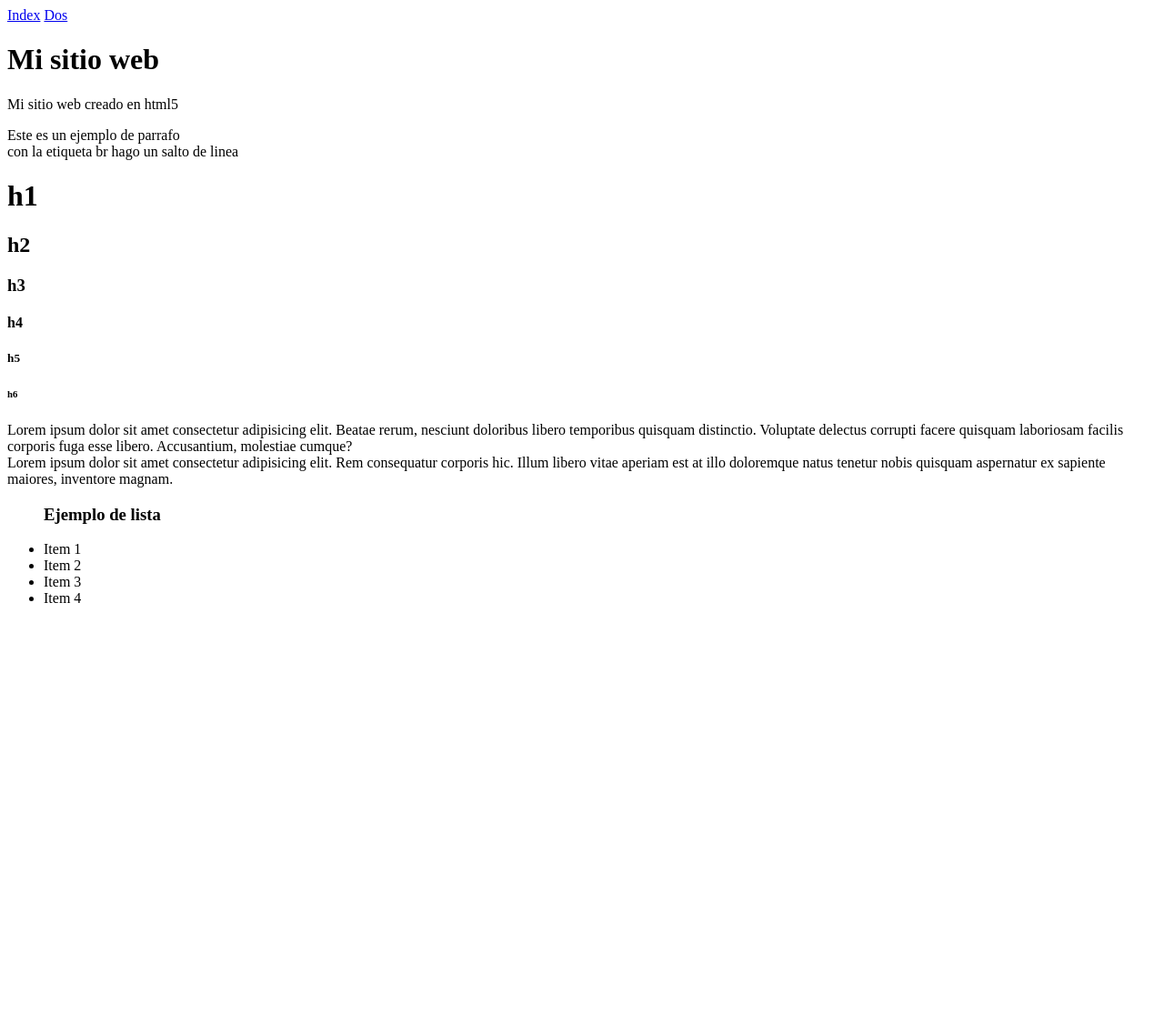
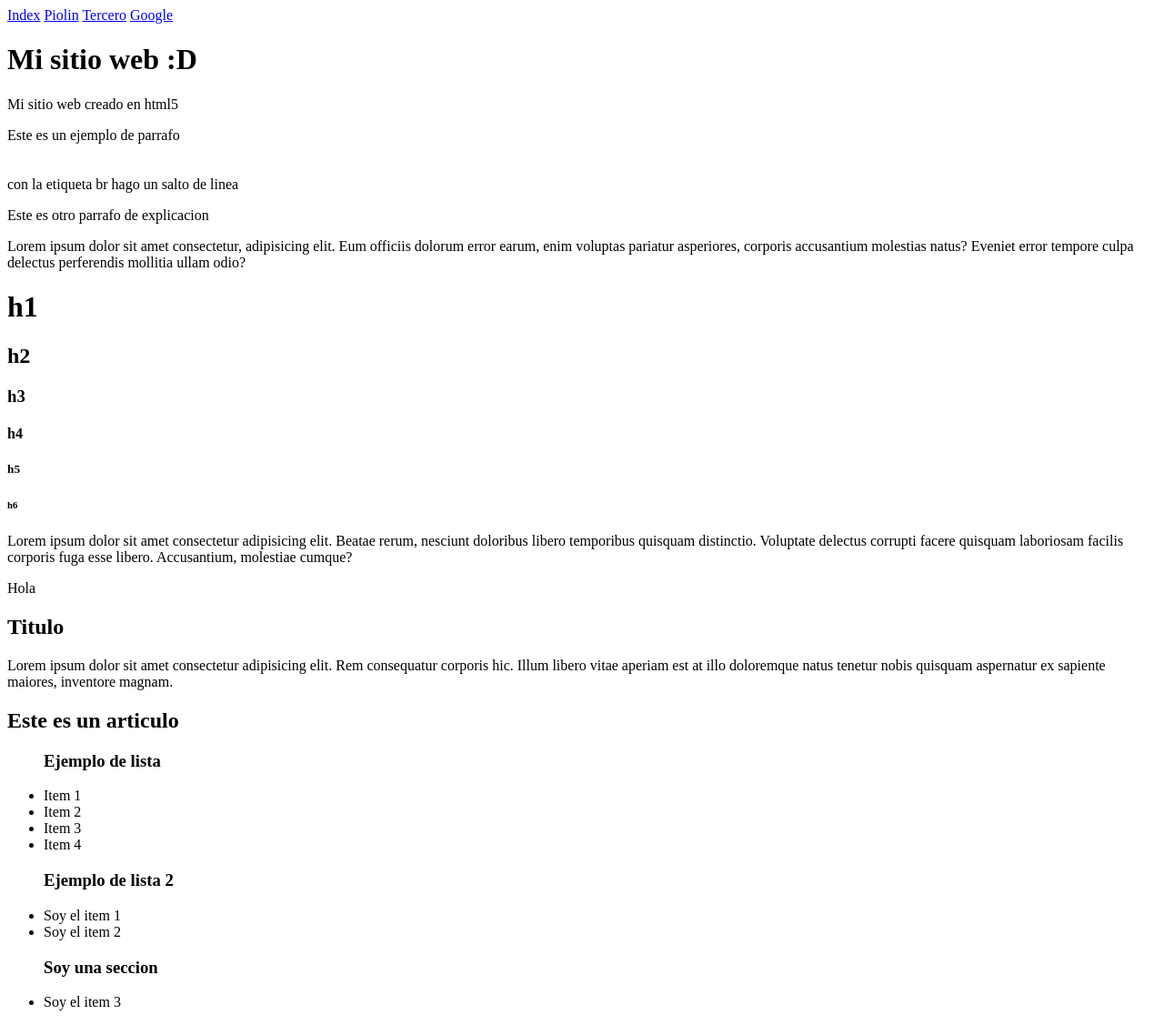
Before and after one commit to Yosoyfr/TALLERES_INTERMEDIAS_1S2021, a plain HTML site: page Clase 1/index.html in a window 1280 px wide. Shown: the whole page at 91% size. Before the commit the page ends 800 px from the top, so only its background shows below. Drawn offline with Linux system fonts and the light colour scheme.

Commit message:
[TALLER 1]: Video

```diff
--- a/Clase 1/index.html
+++ b/Clase 1/index.html
@@ -1,35 +1,50 @@
 <!DOCTYPE html>
 <html lang="es">
-
   <head>
-  <title>TALLER HTML</title>
+    <title>TALLER HTML PARA ELECTRICA</title>
     <meta charset="utf-8" />
-  <meta name="description" content="Descripcion de la pagina">
-  <link rel="shortcut icon" href="https://image.flaticon.com/icons/png/512/919/919827.png" />
+    <meta name="description" content="Esta pagina es la primera del taller" />
+    <link
+      rel="shortcut icon"
+      href="https://image.flaticon.com/icons/png/512/919/919827.png"
+    />
   </head>
 
   <body>
     <!---Esto es un comentario-->
+    <!--Esto es otro comentario-->
 
     <!---NavBar-->
     <nav>
       <a class="active" href="index.html">Index</a>
-    <a href="second.html">Dos</a>
+      <a href="second.html">Piolin</a>
+      <a href="third.html">Tercero</a>
+      <a href="google.com">Google</a>
     </nav>
 
     <!---Encabezado-->
     <header>
-    <h1>Mi sitio web</h1>
+      <h1>Mi sitio web :D</h1>
       <p>Mi sitio web creado en html5</p>
     </header>
 
     <!---Parrafo-->
     <p>
-    Este es un ejemplo de parrafo <br>
+      Este es un ejemplo de parrafo <br />
+      <br />
+      <br />
       con la etiqueta br hago un salto de linea
     </p>
+    <p>Este es otro parrafo de explicacion</p>
 
-  <!---Etiquetas-->
+    <p>
+      Lorem ipsum dolor sit amet consectetur, adipisicing elit. Eum officiis
+      dolorum error earum, enim voluptas pariatur asperiores, corporis
+      accusantium molestias natus? Eveniet error tempore culpa delectus
+      perferendis mollitia ullam odio?
+    </p>
+
+    <!---Etiquetas de titulo-->
     <h1>h1</h1>
     <h2>h2</h2>
     <h3>h3</h3>
@@ -39,15 +54,20 @@
 
     <!--Seccion-->
     <section>
-    Lorem ipsum dolor sit amet consectetur adipisicing elit. Beatae rerum, nesciunt doloribus libero temporibus quisquam
-    distinctio. Voluptate delectus corrupti facere quisquam laboriosam facilis corporis fuga esse libero. Accusantium,
-    molestiae cumque?
+      Lorem ipsum dolor sit amet consectetur adipisicing elit. Beatae rerum,
+      nesciunt doloribus libero temporibus quisquam distinctio. Voluptate
+      delectus corrupti facere quisquam laboriosam facilis corporis fuga esse
+      libero. Accusantium, molestiae cumque?
+      <p>Hola</p>
+      <h1>Titulo</h1>
     </section>
 
     <!--Articulo-->
     <article>
-    Lorem ipsum dolor sit amet consectetur adipisicing elit. Rem consequatur corporis hic. Illum libero vitae aperiam
-    est at illo doloremque natus tenetur nobis quisquam aspernatur ex sapiente maiores, inventore magnam.
+      Lorem ipsum dolor sit amet consectetur adipisicing elit. Rem consequatur
+      corporis hic. Illum libero vitae aperiam est at illo doloremque natus
+      tenetur nobis quisquam aspernatur ex sapiente maiores, inventore magnam.
+      <h2>Este es un articulo</h2>
     </article>
 
     <!---Lista-->
@@ -59,15 +79,21 @@
       <li>Item 4</li>
     </ul>
 
+    <ul>
+      <h3>Ejemplo de lista 2</h3>
+      <li>Soy el item 1</li>
+      <li>Soy el item 2</li>
+      <h3>Soy una seccion</h3>
+      <li>Soy el item 3</li>
+    </ul>
+
     <script>
       //Ejemplo de script dentro de un html
-    console.log("Hello World!")
-    let arr = [1, 2, 3, 4, 5]
+      console.log("Hello Electricos!");
+      let arr = [1, 2, 3, 4, 5, 6, 7];
       for (const iterator of arr) {
-      console.log(iterator)
+        console.log(iterator);
       }
     </script>
-
   </body>
-
 </html>
```
Also changed, not shown: Clase 1/second.html (+17 -12 lines), Clase 1/third.html (+6 -0 lines), 1 other file. Lines whose indentation alone changed are shown as unchanged.
